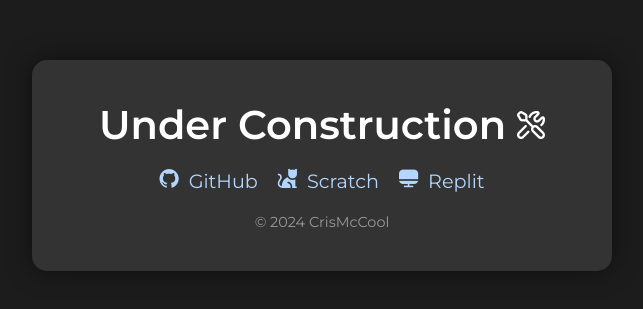
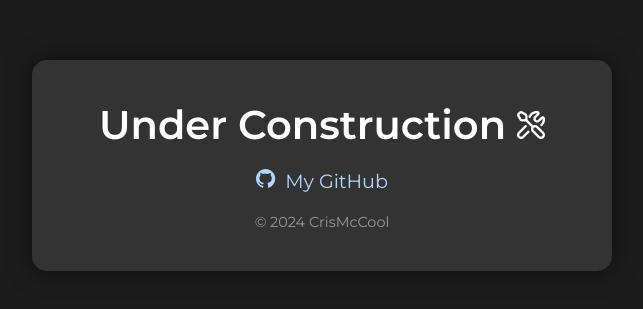
Before and after one commit to CrisMcCool/crismccool.github.io, a plain HTML site: page index.html in a window 1280 px wide. Shown: the part 235-544 px from the top of the page, without its empty margins (318-961 px from the left). Drawn offline with nearby package versions, Linux system fonts and the light colour scheme.

Commit message:
Update index.html

```diff
--- a/index.html
+++ b/index.html
@@ -107,9 +107,7 @@
     <div class="container">
         <h1>Under Construction <i class="fi fi-rr-tools"></i></h1>
         <div class="profiles">
-            <a href="https://github.com/CrisMcCool" target="_blank"><i class="fi fi-brands-github"></i> GitHub</a>
-            <a href="https://scratch.mit.edu/users/CrisMcCool" target="_blank"><i class="fi fi-sr-cat"></i> Scratch</a>
-            <a href="https://replit.com/@replolz" target="_blank"><i class="fi fi-sr-computer"></i> Replit</a>
+            <a href="https://github.com/CrisMcCool" target="_blank"><i class="fi fi-brands-github"></i> My GitHub</a>
         </div>
         <footer>&copy; 2024 CrisMcCool</footer>
     </div>
```
